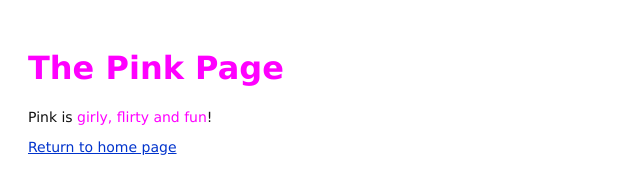
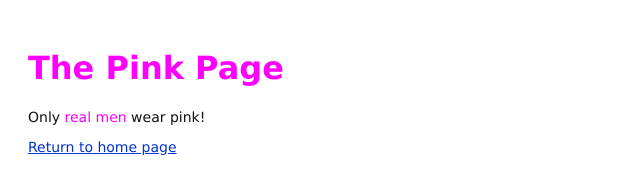
Before and after one commit to sanielfishawy/gt, a plain HTML site: page pink.html in a window 1280 px wide. Shown: the whole page, without its empty margins (0-640 px from the left). Drawn offline with Linux system fonts and the light colour scheme.

Commit message:
Change pink to a manly color

```diff
--- a/pink.html
+++ b/pink.html
@@ -7,9 +7,7 @@
 </head>
 <body>
   <h1 style="color: #F0F">The Pink Page</h1>
-  <p>Pink is <span style="color: #F0F">girly,
-  flirty and fun</span>!</p>
-
+  <p>Only <span style="color: #F0F">real men</span> wear pink!</p>
   <p><a href="index.html">Return to home page</a></p>
 </body>
 </html>
```
